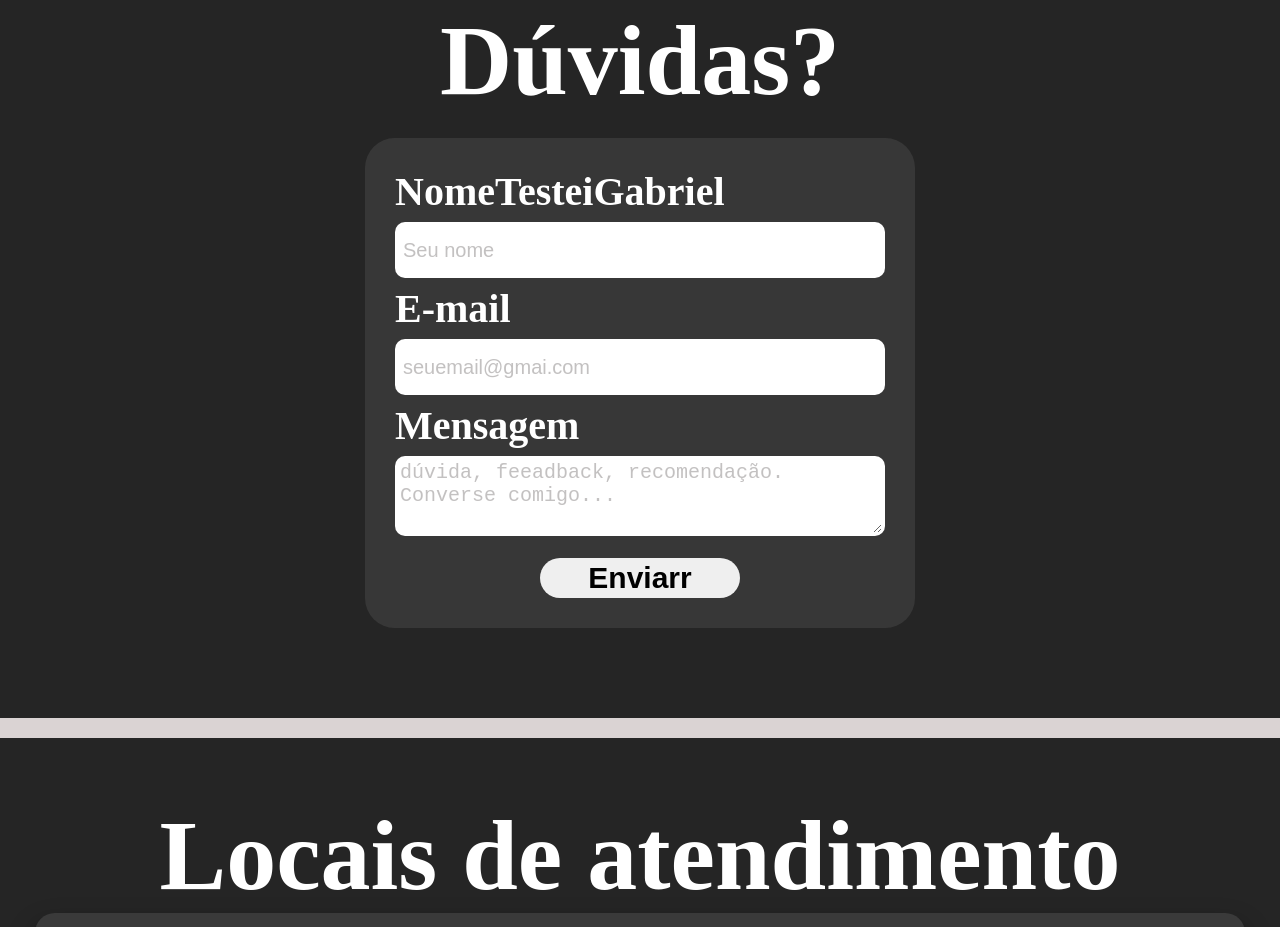
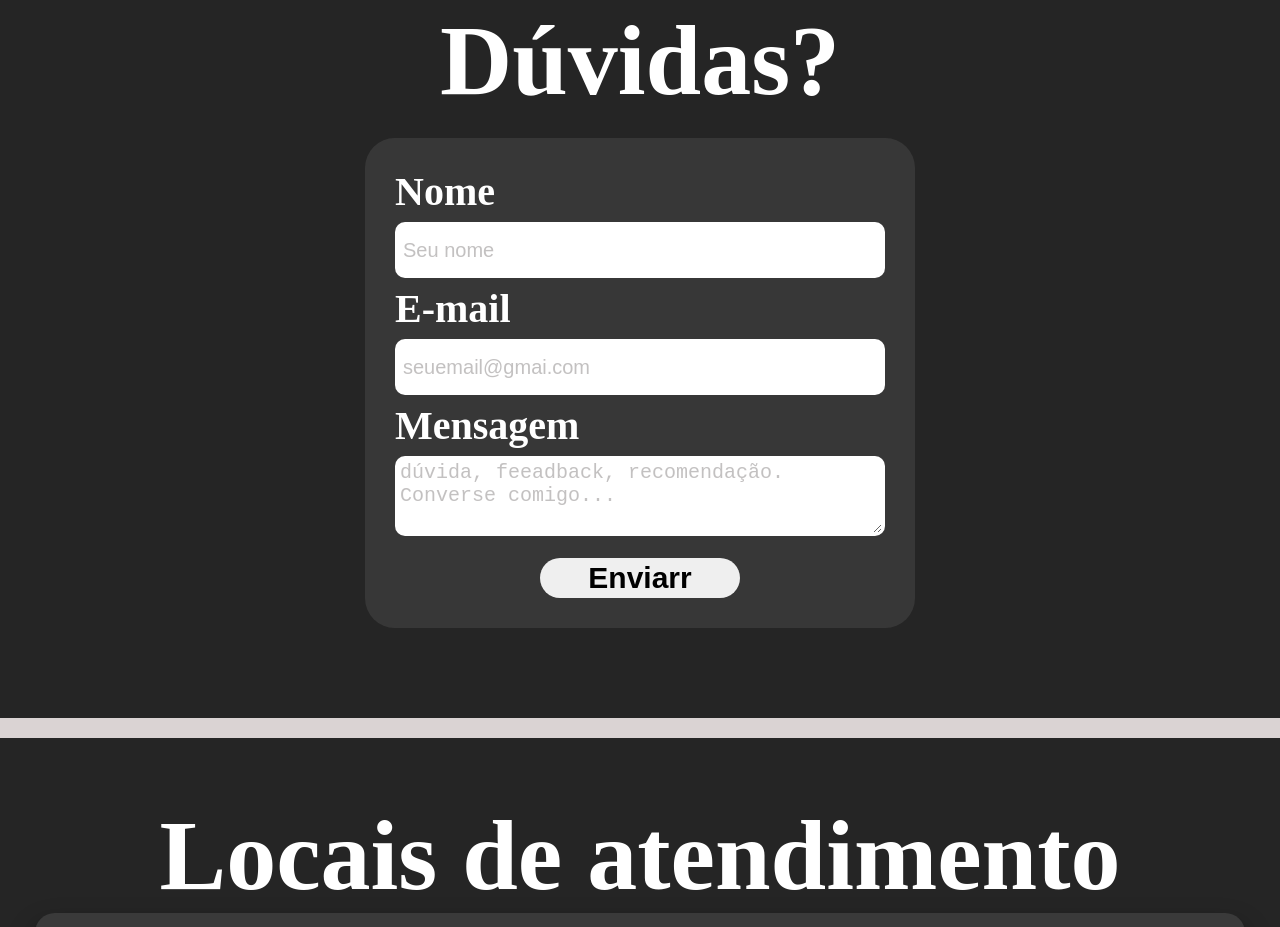
Before and after one commit to Gabrie-Leal/P-gina-Web-Personal, a plain HTML site: page index.html in a window 1280 px wide. Shown: the part 3360-4287 px from the top of the page. Drawn offline with nearby package versions, Linux system fonts and the light colour scheme.

Commit message:
comite final

```diff
--- a/index.html
+++ b/index.html
@@ -96,7 +96,7 @@
             method="POST"
             data-form
           >
-            <label for="nome">NomeTesteiGabriel</label>
+            <label for="nome">Nome</label>
             <input type="text" name="nome" id="nome" required  placeholder="Seu nome"/>
             <label for="email">E-mail</label>
             <input type="email" name="email" id="email" required placeholder="seuemail@gmai.com" pattern="[^@\s]+@[^@\s]+"/>
```
